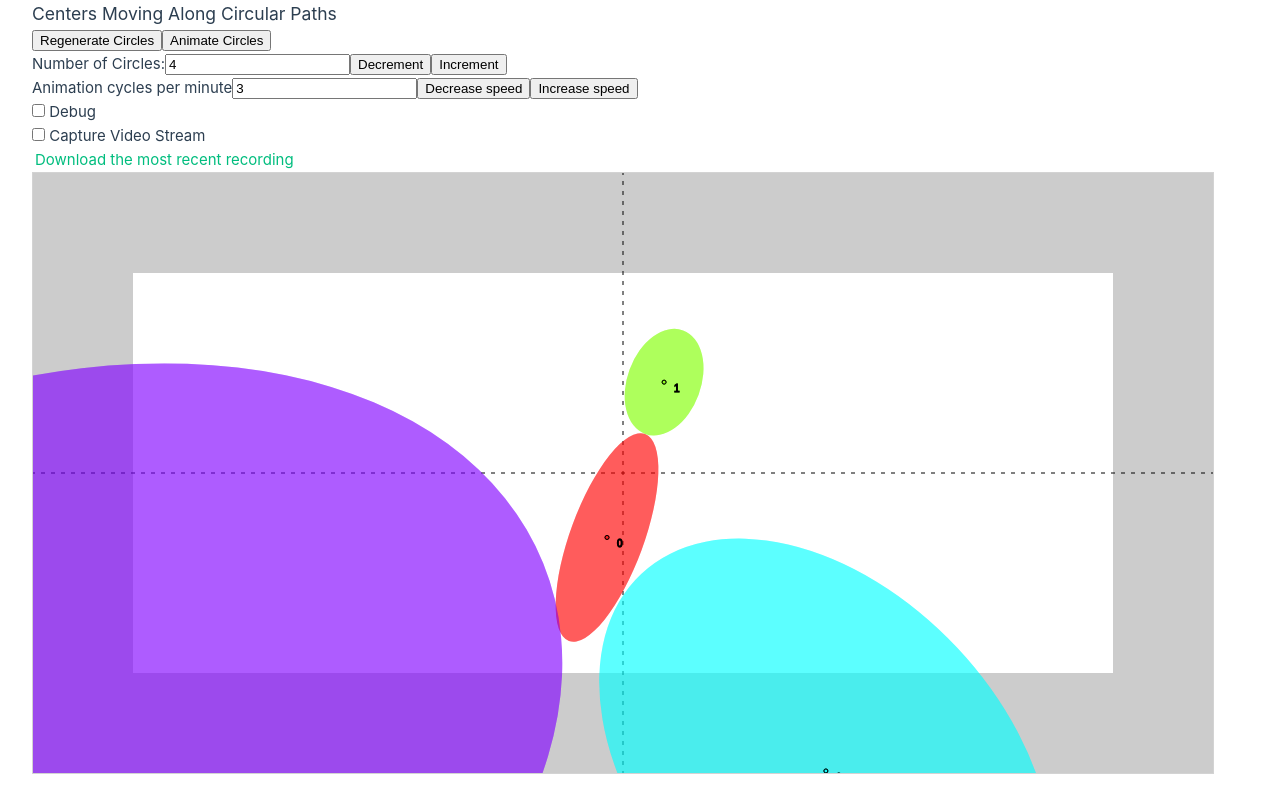
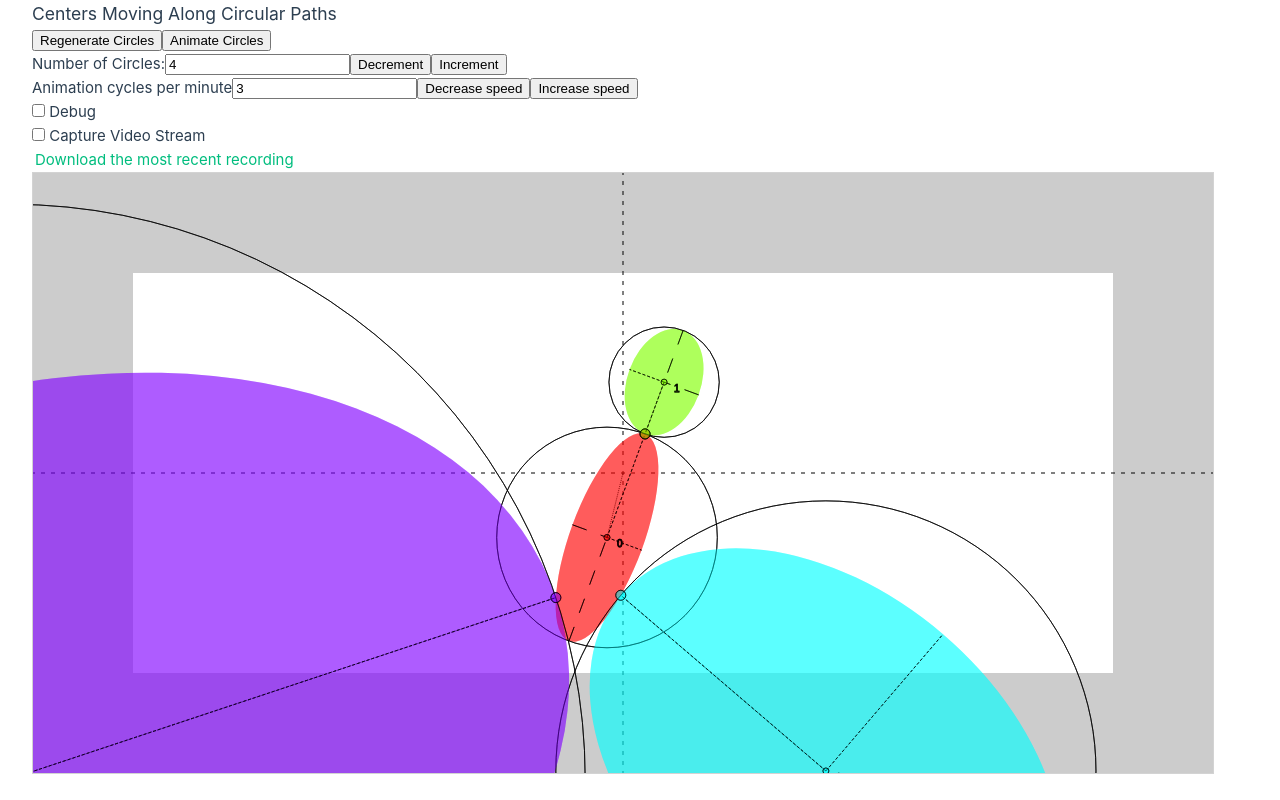
Before and after one commit to avengerofpi/animated-kissing-circles, a Vue app: page / in a window 1280 px wide. Built offline with nearby package versions, Linux system fonts and the light colour scheme.

Commit message:
more ellipse fixes and debuging, and some code improvements besides (e.g., draw() methods)

```diff
--- a/src/components/generators/centers-moving-along-circular-paths.ts
+++ b/src/components/generators/centers-moving-along-circular-paths.ts
@@ -6,6 +6,7 @@ import { Circle } from '@/models/circle'
 import { Ellipse } from '@/models/ellipse'
 import { MovingCoorOnACircle } from '@/models/moving-coor-on-a-circle'
 import { CircleWithRadiusLine } from '@/models/circle-with-radius-line'
+import { LineSegment } from '@/models/line-segment'
 
 const title = "Centers Moving Along Circular Paths"
 
@@ -140,6 +141,7 @@ function computeEllipses(centers: Coor[], ctx: CanvasRenderingContext2D): Ellips
   while (unprocessedCenters.length) {
     const center = unprocessedCenters.pop() as Coor
     let distToNearestNeighbor: number = Number.MAX_VALUE
+    let nearestPointOnNeighbor: Coor = new Coor(0, 0) // should get replaced before use
     // let nearestNeighborCenter: Coor = center
     let radiusX: number = 0
     let radiusY: number = 0
@@ -177,11 +179,14 @@ function computeEllipses(centers: Coor[], ctx: CanvasRenderingContext2D): Ellips
         const [distToOtherEllipse, pointOnOtherEllipse] = otherEllipse.distToPoint(center)
         if (distToOtherEllipse < distToNearestNeighbor) {
           distToNearestNeighbor = distToOtherEllipse
+          nearestPointOnNeighbor = pointOnOtherEllipse
           nearestNeighborEllipse = otherEllipse
         }
       })
-      const diffX = nearestNeighborEllipse.center.x - center.x
-      const diffY = nearestNeighborEllipse.center.y - center.y
+      const diffX = nearestPointOnNeighbor.x - center.x
+      const diffY = nearestPointOnNeighbor.y - center.y
+      // const diffX = nearestNeighborEllipse.center.x - center.x
+      // const diffY = nearestNeighborEllipse.center.y - center.y
       if (diffY === 0) {
         if (diffX === 0) {
           console.warn(`The current point ${JSON.stringify(center)} is the same as another point`)
@@ -191,13 +196,20 @@ function computeEllipses(centers: Coor[], ctx: CanvasRenderingContext2D): Ellips
           rotation = 1.5 * Math.PI
         }
       } else {
-        rotation = Math.atan(diffY/diffX)
+        rotation = Math.atan2(diffY, diffX)
       }
       radiusX = distToNearestNeighbor
       radiusY = (2/3) * radiusX
     }
+
     const ellipse: Ellipse = new Ellipse(center.x, center.y, radiusX, radiusY, rotation)
     ellipses.push(ellipse)
+
+    // Draw demo/debug stuff
+    if (nearestPointOnNeighbor) {
+      const segment = new LineSegment(center, nearestPointOnNeighbor)
+      segment.draw(ctx)
+    }
   }
 
   return ellipses
@@ -206,49 +218,69 @@ function computeEllipses(centers: Coor[], ctx: CanvasRenderingContext2D): Ellips
 function renderKissingCircles(centers: Coor[], ctx: CanvasRenderingContext2D) {
   // console.log(`running renderKissingCircles`)
   const ellipses = computeEllipses(centers, ctx)
+  // const ellipses = [new Ellipse(100, 200, 500, 300, Math.PI / 4)]
+  const origLineWidth = ctx.lineWidth
+  ctx.lineWidth = origLineWidth * 0.75
+
   ellipses.forEach((ellipse, index) => {
-    const center = ellipse.center
+    // const center = ellipse.center
+
+    // Ellipse
     ctx.beginPath();
-    ctx.ellipse(center.x, center.y, ellipse.radiusX, ellipse.radiusY, ellipse.rotation, 0, 2*Math.PI);
+    ctx.ellipse(ellipse.center.x, ellipse.center.y, ellipse.radiusX, ellipse.radiusY, ellipse.rotation, 0, 2*Math.PI);
     ctx.fillStyle = `hsl(${(index / numCirclesRef.value) * 360 + colorHueOffset} 100% 50% / 40%)`
     ctx.fill()
-    ctx.fillStyle = "hsl(0 0% 0% / 0%)"
-    ctx.strokeText(index.toString(), center.x+10, center.y+10)
+    // ctx.fillStyle = "hsl(0 0% 0% / 0%)"
+    ctx.strokeText(index.toString(), ellipse.center.x+10, ellipse.center.y+10)
+    // add circle with same center and radius = ellipse.radiusMajor
+    ctx.beginPath();
+    ctx.arc(ellipse.center.x, ellipse.center.y, ellipse.radiusMajor, 0, 2*Math.PI)
+    ctx.stroke()
 
-    // // Add line segment pointing to nearest neighbor
-    // const origLineWidth = ctx.lineWidth
-    // ctx.lineWidth = origLineWidth * 0.5
-    // ctx.beginPath();
-    // ctx.setLineDash([1,1]);
-    // ctx.moveTo(ellipse.center.x, ellipse.center.y);
-    // const scaledVertex = ellipse.center.add(ellipse.vertices[0].scale(-1))
-    // ctx.lineTo(ellipse.vertices[0].x, ellipse.vertices[0].y)
-    // ctx.moveTo(ellipse.center.x, ellipse.center.y);
-    // ctx.lineTo(ellipse.coVertices[0].x, ellipse.coVertices[0].y)
-    // ctx.stroke();
-    // ctx.setLineDash([]);
+    // Draw major and minor axes
+    // major axis
+    ctx.beginPath();
+    ctx.setLineDash([15,15]);
+    ctx.moveTo(ellipse.vertices[0].x, ellipse.vertices[0].y);
+    ctx.lineTo(ellipse.center.x, ellipse.center.y);
+    ctx.stroke();
+    ctx.beginPath();
+    ctx.setLineDash([3,2]);
+    ctx.moveTo(ellipse.center.x, ellipse.center.y);
+    ctx.lineTo(ellipse.vertices[1].x, ellipse.vertices[1].y)
+    ctx.stroke();
+    // minor axis
+    ctx.beginPath();
+    ctx.setLineDash([15,15]);
+    ctx.moveTo(ellipse.coVertices[0].x, ellipse.coVertices[0].y);
+    ctx.lineTo(ellipse.center.x, ellipse.center.y);
+    ctx.stroke();
+    ctx.beginPath();
+    ctx.setLineDash([3,2]);
+    ctx.moveTo(ellipse.center.x, ellipse.center.y);
+    ctx.lineTo(ellipse.coVertices[1].x, ellipse.coVertices[1].y)
+    ctx.stroke();
+    ctx.setLineDash([]);
 
-    // // Draw a dot at angle `ellipseRotationOffset` from major axis
-    // const pointOnEllipse = ellipse.getPointAtAngle(ellipseRotationOffset)
-    // const dotRadius = 1
-    // ctx.beginPath();
-    // ctx.arc(pointOnEllipse.x, pointOnEllipse.y, dotRadius, 0,2*Math.PI);
-    // ctx.fillStyle = `hsl(${(index / numCirclesRef.value) * 360 + colorHueOffset} 100% 50% / 40%)`
-    // ctx.fill()
-    // ctx.stroke()
-    // ctx.fillStyle = "hsl(0 0% 0% / 0%)"
-    // ctx.lineWidth = origLineWidth
+    // Draw a dot at angle `ellipseRotationOffset` from major axis
+    ellipse.vertices[1].draw(ctx, 5)
 
     // Draw center dot
-    const dotRadius = 2
-    ctx.beginPath();
-    ctx.arc(center.x, center.y, dotRadius, 0,2*Math.PI);
-    ctx.fillStyle = `hsl(${(index / numCirclesRef.value) * 360 + colorHueOffset} 100% 50% / 40%)`
-    ctx.fill()
-    ctx.fillStyle = "hsl(0 0% 0% / 0%)"
+    ellipse.center.draw(ctx, 3)
 
-    ctx.stroke();
+    // // Draw target point
+    // // Compute distToEllipse and draw line from point to it
+    // const point = new Coor(0, 1000)
+    // const [d, pointOnEllipse] = ellipse.distToPoint(point)
+    // const pointToPointOnEllipse = new LineSegment(point, pointOnEllipse)
+    // point.draw(ctx, 3)
+    // pointOnEllipse.draw(ctx, 3)
+    // pointToPointOnEllipse.draw(ctx)
   })
+
+  // cleanup
+  ctx.fillStyle = "hsl(0 0% 0% / 0%)"
+  ctx.lineWidth = origLineWidth
 
   // Don't progress hue if we are not actively animating (e.g., when repaiting
   // due to a mouse event or param change)
--- a/src/models/coor.ts
+++ b/src/models/coor.ts
@@ -81,6 +81,22 @@ class Coor {
   toString(precision=3) {
     return `(${this.x.toFixed(precision)}, ${this.y.toFixed(precision)})`
   }
+
+  /** Draw the point on a canvas context */
+  public draw(
+    ctx: CanvasRenderingContext2D,
+    dotRadius: number = 5,
+    fillStyle: string | CanvasGradient | CanvasPattern | null = null
+  ) {
+    ctx.beginPath();
+    ctx.arc(this.x, this.y, dotRadius, 0,2*Math.PI);
+    const origFillStyle = ctx.fillStyle
+    if (fillStyle) { ctx.fillStyle = fillStyle }
+    // ctx.fillStyle = `hsl(${(index / numCirclesRef.value) * 360 + colorHueOffset} 100% 50% / 40%)`
+    ctx.fill()
+    ctx.fillStyle = origFillStyle
+    ctx.stroke();
+  }
 }
 
 function dist(a: Coor, b: Coor): number {
--- a/src/models/ellipse.ts
+++ b/src/models/ellipse.ts
@@ -16,7 +16,7 @@ class Ellipse {
   rotation: number
 
   /** Radius along the major axis. */
-  radiusMajorAxis: number
+  radiusMajor: number
   /** Radius along the minor axis. */
   radiusMinorAxis: number
 
@@ -70,9 +70,9 @@ class Ellipse {
     this.radiusY = radiusY
     this.rotation = rotation
 
-    this.radiusMajorAxis = Math.max(radiusX, radiusY)
+    this.radiusMajor = Math.max(radiusX, radiusY)
     this.radiusMinorAxis = Math.min(radiusX, radiusY)
-    this.radiusFoci = Math.sqrt(this.radiusMajorAxis**2 - this.radiusMinorAxis**2)
+    this.radiusFoci = Math.sqrt(this.radiusMajor**2 - this.radiusMinorAxis**2)
 
     let baseVertex, baseCoVertex, baseFocalPoint
 
@@ -101,13 +101,17 @@ class Ellipse {
     this.isCircle = (radiusX === radiusY)
   }
 
-  /** Compute and return the point on this ellipse at angle `alpha` from the major axis. */
+  /**
+   * Compute and return the point on this ellipse at angle `alpha` from the major axis.
+   * Remember that in HTML canvas, the positive y-axis is downward, not upward, so angles
+   * are measured clockwise rather than counterclockwise.
+   */
   public getPointAtAngle(alpha: number): Coor {
     const theta = this.rotation
-    const sinTheta = Math.sin(theta) // 0
-    const cosTheta = Math.cos(theta) // 1
-    const sinAlpha = Math.sin(alpha) // 1
-    const cosAlpha = Math.cos(alpha) // 1
+    const sinTheta = Math.sin(theta)
+    const cosTheta = Math.cos(theta)
+    const sinAlpha = Math.sin(alpha)
+    const cosAlpha = Math.cos(alpha)
     const rx = this.radiusX
     const ry = this.radiusY
     const x = this.center.x + rx*cosAlpha*cosTheta - ry*sinAlpha*sinTheta
@@ -147,29 +151,39 @@ class Ellipse {
    * @param point point to compute distance-from-ellipse for
    */
   public distToPoint(point: Coor): [number, Coor] {
-    const baseEllipse = this.toBaseEllipse()
-    const adjustedPoint = point.subtract(this.center).rotate(-this.rotation)
-    // const projAdjustedPointOntoBaseMajorAxis = baseEllipse.vertices[0].projection(adjustedPoint)
-    // const projAdjustedPointOntoBaseMinorAxis = baseEllipse.coVertices[0].projection(adjustedPoint)
-    // const majorAxisScale = projAdjustedPointOntoBaseMajorAxis.magnitude() / this.radiusMajorAxis
-    // const minorAxisScale = projAdjustedPointOntoBaseMinorAxis.magnitude() / this.radiusMinorAxis
+    // const baseEllipse = this.toBaseEllipse()
+    // const adjustedPoint = point.subtract(this.center).rotate(-this.rotation)
+    // // const projAdjustedPointOntoBaseMajorAxis = baseEllipse.vertices[0].projection(adjustedPoint)
+    // // const projAdjustedPointOntoBaseMinorAxis = baseEllipse.coVertices[0].projection(adjustedPoint)
+    // // const majorAxisScale = projAdjustedPointOntoBaseMajorAxis.magnitude() / this.radiusMajorAxis
+    // // const minorAxisScale = projAdjustedPointOntoBaseMinorAxis.magnitude() / this.radiusMinorAxis
 
-    let initialTheta = 0
-    if (adjustedPoint.x === 0) {
-      if (adjustedPoint.y === 0) {
-        console.warn(`The current point ${JSON.stringify(point)} is at the center of the ellipse`)
-      } else if (adjustedPoint.y > 0) {
-        initialTheta = 0.5 * Math.PI
-      } else {
-        initialTheta = 1.5 * Math.PI
-      }
-    } else {
-      initialTheta = Math.atan2(adjustedPoint.y, adjustedPoint.x)
-    }
+    // let initialTheta = 0
+    // if (adjustedPoint.x === 0) {
+    //   if (adjustedPoint.y === 0) {
+    //     console.warn(`The current point ${JSON.stringify(point)} is at the center of the ellipse`)
+    //   } else if (adjustedPoint.y > 0) {
+    //     initialTheta = 0.5 * Math.PI
+    //   } else {
+    //     initialTheta = 1.5 * Math.PI
+    //   }
+    // } else {
+    //   initialTheta = Math.atan2(adjustedPoint.y, adjustedPoint.x)
+    // }
 
-    const thetaStepSize = 1e-2
-    let nearestTheta = initialTheta
-    const pointOnOrigEllipse = this.getPointAtAngle(nearestTheta)
+    const adjustedPoint = point.subtract(this.center)
+    const thetaFromCenterToPoint = Math.atan2(adjustedPoint.y, adjustedPoint.x)
+    const thetaBeforeEllipseRotation = thetaFromCenterToPoint - this.rotation
+
+    // const thetaStepSize = 1e-2
+    // let nearestTheta = initialTheta
+    const pointOnOrigEllipse = this.getPointAtAngle(thetaBeforeEllipseRotation)
+
+    console.log(`point:                      ${point}`)
+    console.log(`adjustedPoint:              ${adjustedPoint}`)
+    console.log(`thetaFromCenterToPoint:     ${thetaFromCenterToPoint.toFixed(3)} (${(thetaFromCenterToPoint*180/Math.PI).toFixed(3)})`)
+    console.log(`thetaBeforeEllipseRotation: ${thetaBeforeEllipseRotation.toFixed(3)} (${(thetaBeforeEllipseRotation*180/Math.PI).toFixed(3)})`)
+    console.log(`pointOnEllipse:             ${pointOnOrigEllipse}`)
 
     return [dist(pointOnOrigEllipse, point), pointOnOrigEllipse]
   }
--- a/src/models/line-segment.ts
+++ b/src/models/line-segment.ts
@@ -22,6 +22,21 @@ class LineSegment {
   public static fromXYCoor(srcX: number, srcY: number, dst: Coor) {
     return new LineSegment(new Coor(srcX, srcY), dst)
   }
+
+  public draw(ctx: CanvasRenderingContext2D) {
+    // Add line segment pointing to nearest neighbor
+    const origLineWidth = ctx.lineWidth
+    const origLineDash = ctx.getLineDash()
+    ctx.lineWidth = origLineWidth * 0.5
+    ctx.setLineDash([1,1]);
+    ctx.beginPath();
+    ctx.moveTo(this.src.x, this.src.y);
+    ctx.lineTo(this.dst.x, this.dst.y)
+    ctx.stroke();
+
+    ctx.lineWidth = origLineWidth
+    ctx.setLineDash(origLineDash);
+  }
 }
 
 export { LineSegment }
```
Also changed, not shown: 1 other file (tests, documents, lock files or other folders).
